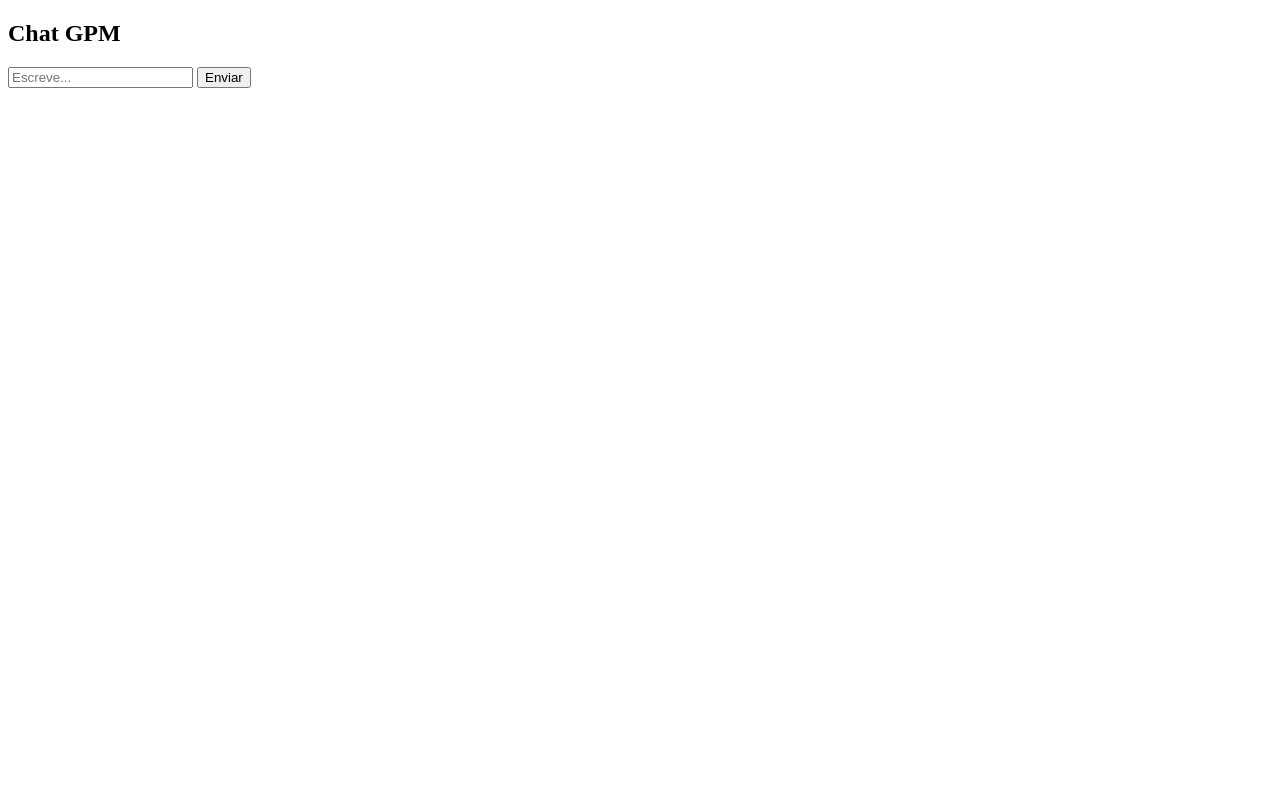
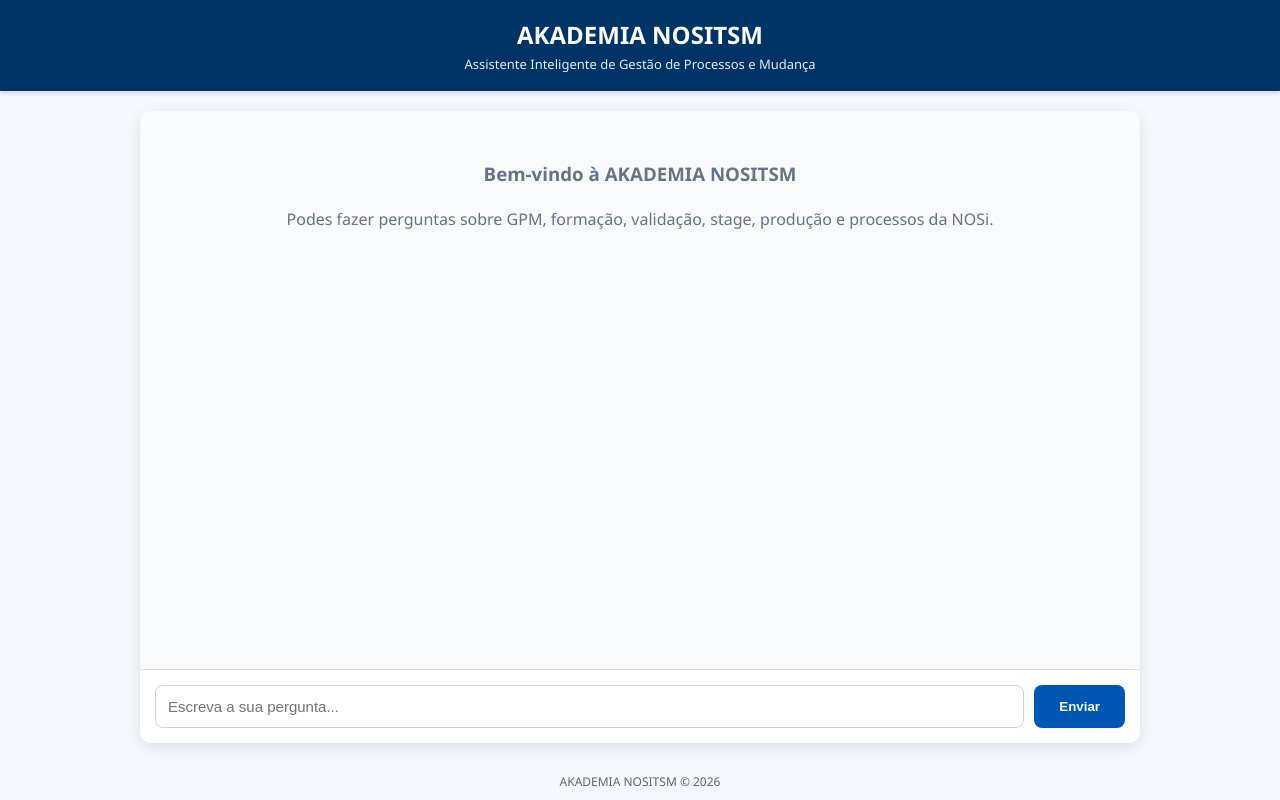
Before and after one commit to sfonsecal20-cmd/akademia-nositsm, a plain HTML site: page templates/index.html in a window 1280 px wide. Drawn offline with Linux system fonts and the light colour scheme.

Commit message:
Update index.html

```diff
--- a/templates/index.html
+++ b/templates/index.html
@@ -1,34 +1,212 @@
 <!DOCTYPE html>
-<html>
+<html lang="pt">
+
 <head>
+    <meta charset="UTF-8">
+    <meta name="viewport" content="width=device-width, initial-scale=1.0">
     <title>AKADEMIA NOSITSM</title>
+
+    <style>
+        * {
+            margin: 0;
+            padding: 0;
+            box-sizing: border-box;
+        }
+
+        body {
+            font-family: "Segoe UI", Arial, sans-serif;
+            background: #f4f7fb;
+            height: 100vh;
+            display: flex;
+            flex-direction: column;
+        }
+
+        .header {
+            background: #003366;
+            color: white;
+            padding: 18px;
+            text-align: center;
+            box-shadow: 0 2px 5px rgba(0,0,0,0.15);
+        }
+
+        .header h1 {
+            font-size: 24px;
+        }
+
+        .header p {
+            font-size: 13px;
+            opacity: 0.9;
+            margin-top: 4px;
+        }
+
+        .chat-container {
+            flex: 1;
+            max-width: 1000px;
+            width: 95%;
+            margin: 20px auto;
+            background: white;
+            border-radius: 12px;
+            display: flex;
+            flex-direction: column;
+            overflow: hidden;
+            box-shadow: 0 4px 15px rgba(0,0,0,0.1);
+        }
+
+        .messages {
+            flex: 1;
+            padding: 20px;
+            overflow-y: auto;
+            background: #f8fafc;
+        }
+
+        .message {
+            margin-bottom: 15px;
+            max-width: 80%;
+            padding: 12px 16px;
+            border-radius: 12px;
+            line-height: 1.5;
+        }
+
+        .user {
+            background: #dbeafe;
+            margin-left: auto;
+            text-align: right;
+        }
+
+        .bot {
+            background: #e8f5e9;
+        }
+
+        .input-area {
+            display: flex;
+            border-top: 1px solid #ddd;
+            padding: 15px;
+            gap: 10px;
+            background: white;
+        }
+
+        .input-area input {
+            flex: 1;
+            padding: 12px;
+            border: 1px solid #cbd5e1;
+            border-radius: 8px;
+            font-size: 15px;
+        }
+
+        .input-area button {
+            background: #0056b3;
+            color: white;
+            border: none;
+            padding: 12px 25px;
+            border-radius: 8px;
+            cursor: pointer;
+            font-weight: bold;
+        }
+
+        .input-area button:hover {
+            background: #004494;
+        }
+
+        .welcome {
+            text-align: center;
+            color: #64748b;
+            margin-top: 30px;
+        }
+
+        .footer {
+            text-align: center;
+            padding: 10px;
+            font-size: 12px;
+            color: #666;
+        }
+    </style>
 </head>
+
 <body>
 
-<h2>Chat GPM</h2>
+    <div class="header">
+        <h1>AKADEMIA NOSITSM</h1>
+        <p>Assistente Inteligente de Gestão de Processos e Mudança</p>
+    </div>
 
-<input id="input" placeholder="Escreve..." />
-<button onclick="send()">Enviar</button>
+    <div class="chat-container">
 
-<div id="chat"></div>
+        <div class="messages" id="messages">
+            <div class="welcome">
+                <h3>Bem-vindo à AKADEMIA NOSITSM</h3>
+                <br>
+                <p>Podes fazer perguntas sobre GPM, formação, validação, stage, produção e processos da NOSi.</p>
+            </div>
+        </div>
 
-<script>
-async function send() {
-    let text = document.getElementById("input").value;
+        <div class="input-area">
+            <input
+                type="text"
+                id="input"
+                placeholder="Escreva a sua pergunta..."
+                onkeypress="if(event.key==='Enter') sendMessage()"
+            >
+            <button onclick="sendMessage()">Enviar</button>
+        </div>
 
-    let res = await fetch("/chat", {
-        method: "POST",
-        headers: {"Content-Type": "application/json"},
-        body: JSON.stringify({message: text})
-    });
+    </div>
 
-    let data = await res.json();
+    <div class="footer">
+        AKADEMIA NOSITSM © 2026
+    </div>
 
-    document.getElementById("chat").innerHTML +=
-        "<p><b>Tu:</b> " + text + "</p>" +
-        "<p><b>Bot:</b> " + data.response + "</p>";
-}
-</script>
+    <script>
+
+        async function sendMessage() {
+
+            let input = document.getElementById("input");
+            let text = input.value.trim();
+
+            if (!text) return;
+
+            let messages = document.getElementById("messages");
+
+            messages.innerHTML += `
+                <div class="message user">
+                    ${text}
+                </div>
+            `;
+
+            input.value = "";
+
+            try {
+
+                let response = await fetch("/chat", {
+                    method: "POST",
+                    headers: {
+                        "Content-Type": "application/json"
+                    },
+                    body: JSON.stringify({
+                        message: text
+                    })
+                });
+
+                let data = await response.json();
+
+                messages.innerHTML += `
+                    <div class="message bot">
+                        ${data.response}
+                    </div>
+                `;
+
+                messages.scrollTop = messages.scrollHeight;
+
+            } catch (error) {
+
+                messages.innerHTML += `
+                    <div class="message bot">
+                        Erro ao comunicar com o servidor.
+                    </div>
+                `;
+            }
+        }
+
+    </script>
 
 </body>
 </html>
```
